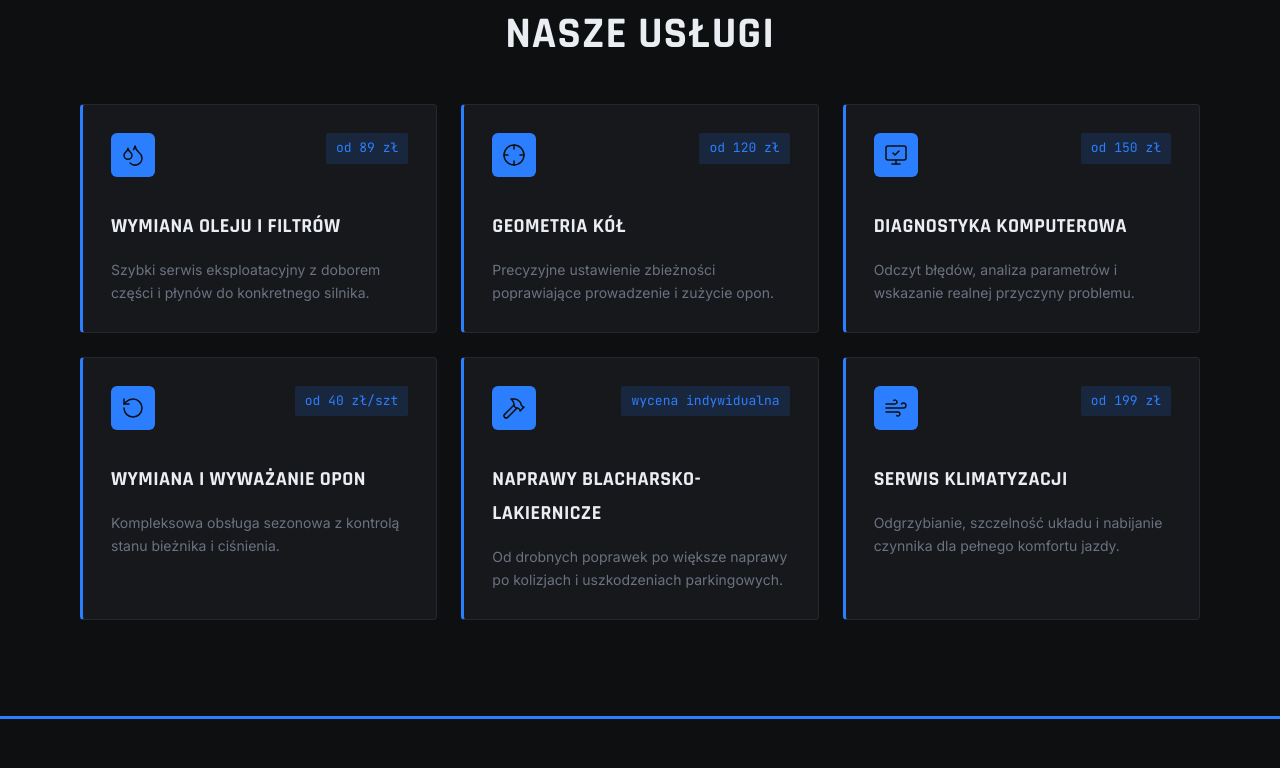
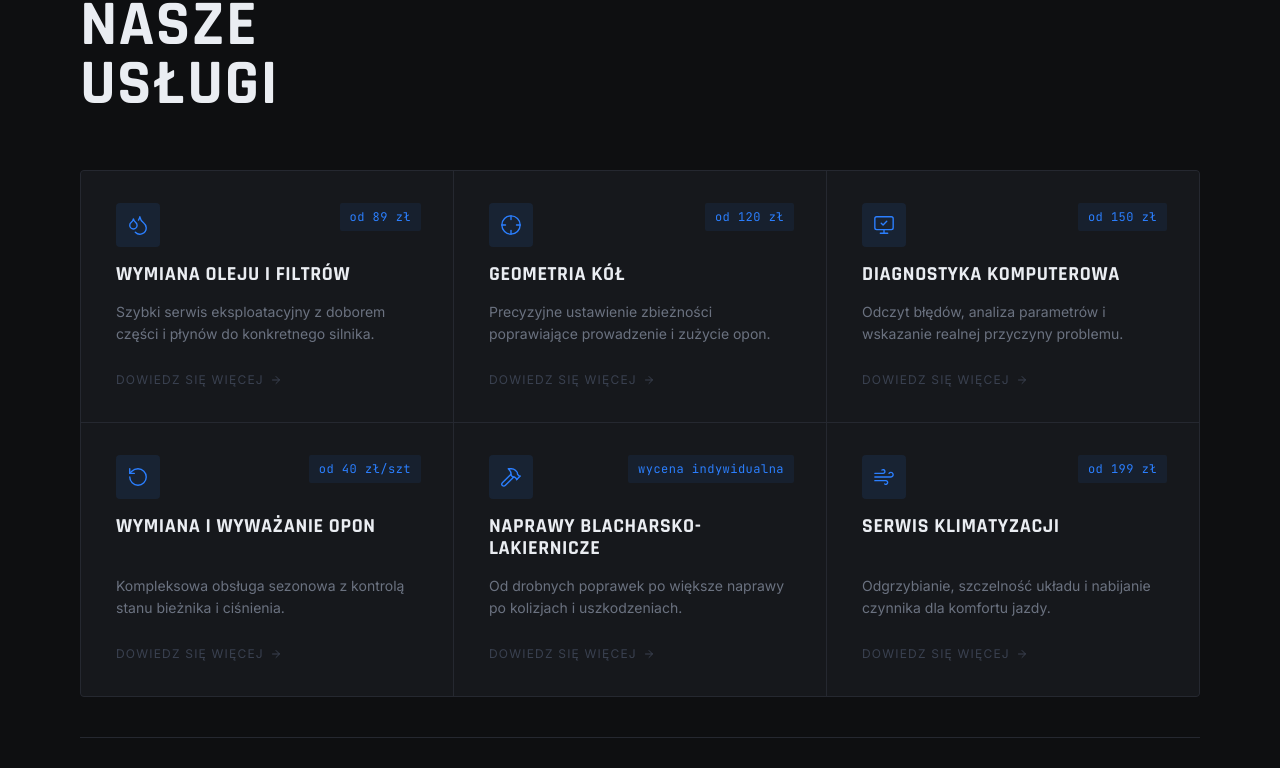
Before and after one commit to adminfavmotors/serwis_01, a Next.js app: page / in a window 1280 px wide. Shown: the part 1130-1898 px from the top of the page. Built offline with nearby package versions, Linux system fonts and the light colour scheme.

Commit message:
design: Services — premium grid cards with blue left border, lucide icons, price badges, stagger animation

```diff
--- a/components/sections/Services.tsx
+++ b/components/sections/Services.tsx
@@ -1,99 +1,278 @@
+'use client'
+
+import { motion } from 'framer-motion'
 import {
+  Droplets,
   Crosshair,
-  Droplets,
-  Hammer,
   MonitorCheck,
   RotateCcw,
+  Hammer,
   Wind,
-} from "lucide-react";
-
-import { SectionTitle } from "@/components/ui/SectionTitle";
+} from 'lucide-react'
 
 const services = [
   {
     icon: Droplets,
-    title: "Wymiana oleju i filtrów",
+    name: 'Wymiana oleju i filtrów',
     description:
-      "Szybki serwis eksploatacyjny z doborem części i płynów do konkretnego silnika.",
-    price: "od 89 zł",
+      'Szybki serwis eksploatacyjny z doborem części i płynów do konkretnego silnika.',
+    price: 'od 89 zł',
   },
   {
     icon: Crosshair,
-    title: "Geometria kół",
+    name: 'Geometria kół',
     description:
-      "Precyzyjne ustawienie zbieżności poprawiające prowadzenie i zużycie opon.",
-    price: "od 120 zł",
+      'Precyzyjne ustawienie zbieżności poprawiające prowadzenie i zużycie opon.',
+    price: 'od 120 zł',
   },
   {
     icon: MonitorCheck,
-    title: "Diagnostyka komputerowa",
+    name: 'Diagnostyka komputerowa',
     description:
-      "Odczyt błędów, analiza parametrów i wskazanie realnej przyczyny problemu.",
-    price: "od 150 zł",
+      'Odczyt błędów, analiza parametrów i wskazanie realnej przyczyny problemu.',
+    price: 'od 150 zł',
   },
   {
     icon: RotateCcw,
-    title: "Wymiana i wyważanie opon",
+    name: 'Wymiana i wyważanie opon',
     description:
-      "Kompleksowa obsługa sezonowa z kontrolą stanu bieżnika i ciśnienia.",
-    price: "od 40 zł/szt",
+      'Kompleksowa obsługa sezonowa z kontrolą stanu bieżnika i ciśnienia.',
+    price: 'od 40 zł/szt',
   },
   {
     icon: Hammer,
-    title: "Naprawy blacharsko-lakiernicze",
+    name: 'Naprawy blacharsko-lakiernicze',
     description:
-      "Od drobnych poprawek po większe naprawy po kolizjach i uszkodzeniach parkingowych.",
-    price: "wycena indywidualna",
+      'Od drobnych poprawek po większe naprawy po kolizjach i uszkodzeniach.',
+    price: 'wycena indywidualna',
   },
   {
     icon: Wind,
-    title: "Serwis klimatyzacji",
+    name: 'Serwis klimatyzacji',
     description:
-      "Odgrzybianie, szczelność układu i nabijanie czynnika dla pełnego komfortu jazdy.",
-    price: "od 199 zł",
+      'Odgrzybianie, szczelność układu i nabijanie czynnika dla komfortu jazdy.',
+    price: 'od 199 zł',
   },
-];
+]
 
-export function Services() {
+export default function Services() {
   return (
-    <section id="uslugi" className="section-padding scroll-mt-28 bg-bg">
-      <div className="h-1 w-full bg-accent" />
-      <div className="container-site pt-12">
-        <div className="space-y-12">
-          <SectionTitle title="NASZE USŁUGI" align="center" />
+    <section
+      id="uslugi"
+      style={{
+        backgroundColor: '#0E0F11',
+        borderTop: '1px solid #252830',
+      }}
+      className="section-padding"
+    >
+      <div className="container-site">
+        <motion.div
+          initial={{ opacity: 0, y: 24 }}
+          whileInView={{ opacity: 1, y: 0 }}
+          viewport={{ once: true, amount: 0.2 }}
+          transition={{ duration: 0.5, ease: [0.22, 1, 0.36, 1] as const }}
+          style={{ marginBottom: '56px' }}
+        >
+          <span className="section-label">Czym się zajmujemy</span>
+          <h2
+            style={{
+              fontFamily: 'var(--font-display)',
+              fontSize: 'clamp(36px, 5vw, 64px)',
+              fontWeight: 700,
+              color: '#EAEDF2',
+              textTransform: 'uppercase',
+              lineHeight: 0.92,
+              maxWidth: '480px',
+            }}
+          >
+            NASZE
+            <br />
+            USŁUGI
+          </h2>
+        </motion.div>
 
-          <div className="grid gap-6 md:grid-cols-2 xl:grid-cols-3">
-            {services.map((service) => {
-              const Icon = service.icon;
+        <div
+          style={{
+            display: 'grid',
+            gridTemplateColumns: 'repeat(auto-fill, minmax(300px, 1fr))',
+            gap: '1px',
+            backgroundColor: '#252830',
+            border: '1px solid #252830',
+            borderRadius: '4px',
+            overflow: 'hidden',
+          }}
+        >
+          {services.map((service, index) => {
+            const Icon = service.icon
 
             return (
-                <article
-                  key={service.title}
-                  className="flex h-full flex-col rounded-[4px] border border-border border-l-[3px] border-l-accent bg-surface p-7 transition-all duration-200 ease-out hover:-translate-y-1 hover:border-accent"
+              <motion.div
+                key={service.name}
+                initial={{ opacity: 0, y: 20 }}
+                whileInView={{ opacity: 1, y: 0 }}
+                viewport={{ once: true, amount: 0.1 }}
+                transition={{
+                  duration: 0.5,
+                  delay: (index % 3) * 0.08,
+                  ease: [0.22, 1, 0.36, 1] as const,
+                }}
+                style={{
+                  backgroundColor: '#16181C',
+                  padding: '32px',
+                  display: 'flex',
+                  flexDirection: 'column',
+                  gap: '16px',
+                  borderLeft: '3px solid transparent',
+                  transition: 'background-color 0.2s ease, border-color 0.2s ease',
+                  cursor: 'default',
+                }}
+                onMouseEnter={(e) => {
+                  const el = e.currentTarget as HTMLDivElement
+                  el.style.backgroundColor = '#1E2026'
+                  el.style.borderLeftColor = '#2B7FFF'
+                }}
+                onMouseLeave={(e) => {
+                  const el = e.currentTarget as HTMLDivElement
+                  el.style.backgroundColor = '#16181C'
+                  el.style.borderLeftColor = 'transparent'
+                }}
               >
-                  <div className="mb-8 flex items-start justify-between gap-4">
-                    <div className="rounded-[6px] bg-accent p-[10px] text-bg">
-                      <Icon size={24} strokeWidth={1.5} />
+                <div
+                  style={{
+                    display: 'flex',
+                    alignItems: 'flex-start',
+                    justifyContent: 'space-between',
+                  }}
+                >
+                  <div
+                    style={{
+                      width: '44px',
+                      height: '44px',
+                      backgroundColor: 'rgba(43,127,255,0.1)',
+                      borderRadius: '4px',
+                      display: 'flex',
+                      alignItems: 'center',
+                      justifyContent: 'center',
+                      flexShrink: 0,
+                    }}
+                  >
+                    <Icon size={22} color="#2B7FFF" strokeWidth={1.5} />
                   </div>
-                    <span className="rounded-[2px] bg-accent-glow px-[10px] py-1 font-mono text-[13px] text-accent">
+
+                  <span
+                    style={{
+                      fontFamily: 'var(--font-mono)',
+                      fontSize: '12px',
+                      color: '#2B7FFF',
+                      backgroundColor: 'rgba(43,127,255,0.08)',
+                      padding: '4px 10px',
+                      borderRadius: '2px',
+                      letterSpacing: '0.04em',
+                      whiteSpace: 'nowrap',
+                    }}
+                  >
                     {service.price}
                   </span>
                 </div>
 
-                  <div className="space-y-4">
-                    <h3 className="font-display text-[20px] text-text">
-                      {service.title}
+                <h3
+                  style={{
+                    fontFamily: 'var(--font-display)',
+                    fontSize: '20px',
+                    fontWeight: 700,
+                    color: '#EAEDF2',
+                    textTransform: 'uppercase',
+                    letterSpacing: '0.03em',
+                    lineHeight: 1.1,
+                  }}
+                >
+                  {service.name}
                 </h3>
-                    <p className="text-body-sm text-muted">
+
+                <p
+                  style={{
+                    fontFamily: 'var(--font-body)',
+                    fontSize: '14px',
+                    color: '#6B7280',
+                    lineHeight: 1.6,
+                    marginTop: 'auto',
+                  }}
+                >
                   {service.description}
                 </p>
+
+                <div
+                  style={{
+                    display: 'flex',
+                    alignItems: 'center',
+                    gap: '6px',
+                    marginTop: '8px',
+                  }}
+                >
+                  <span
+                    style={{
+                      fontFamily: 'var(--font-body)',
+                      fontSize: '12px',
+                      color: '#3A4150',
+                      textTransform: 'uppercase',
+                      letterSpacing: '0.1em',
+                      transition: 'color 0.15s ease',
+                    }}
+                  >
+                    Dowiedz się więcej
+                  </span>
+                  <svg
+                    width="12"
+                    height="12"
+                    viewBox="0 0 24 24"
+                    fill="none"
+                    stroke="#3A4150"
+                    strokeWidth="2"
+                    strokeLinecap="round"
+                  >
+                    <path d="M5 12h14M12 5l7 7-7 7" />
+                  </svg>
                 </div>
-                </article>
-              );
+              </motion.div>
+            )
           })}
         </div>
-        </div>
+
+        <motion.div
+          initial={{ opacity: 0, y: 16 }}
+          whileInView={{ opacity: 1, y: 0 }}
+          viewport={{ once: true, amount: 0.5 }}
+          transition={{ duration: 0.5, ease: [0.22, 1, 0.36, 1] as const }}
+          style={{
+            marginTop: '40px',
+            display: 'flex',
+            alignItems: 'center',
+            justifyContent: 'space-between',
+            flexWrap: 'wrap',
+            gap: '16px',
+            paddingTop: '32px',
+            borderTop: '1px solid #252830',
+          }}
+        >
+          <p
+            style={{
+              fontFamily: 'var(--font-body)',
+              fontSize: '15px',
+              color: '#6B7280',
+            }}
+          >
+            Nie widzisz swojej usługi?{' '}
+            <span style={{ color: '#EAEDF2' }}>
+              Zadzwoń — wycenimy każdą naprawę.
+            </span>
+          </p>
+          <a href="#kontakt" className="btn-secondary" style={{ flexShrink: 0 }}>
+            Umów wizytę
+          </a>
+        </motion.div>
       </div>
     </section>
-  );
+  )
 }
+
+export { Services }
```
Lines whose indentation alone changed are shown as unchanged.
